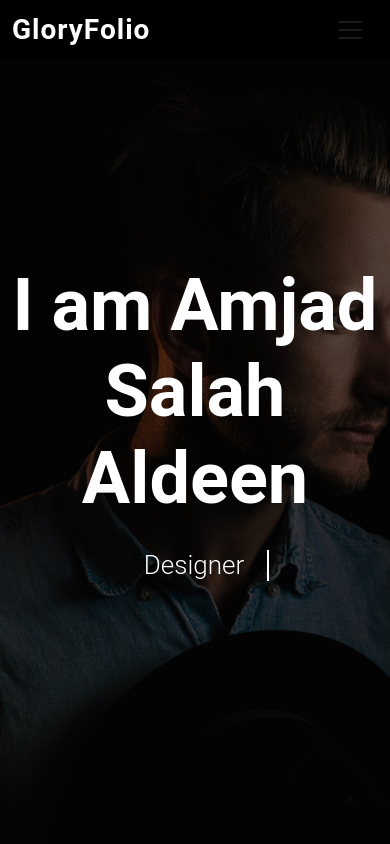
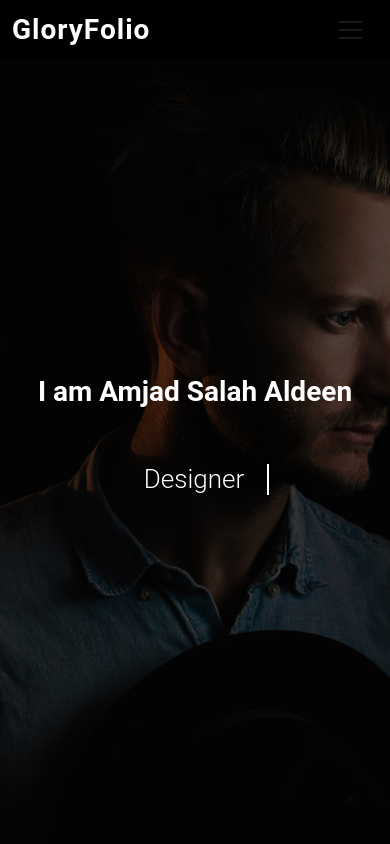
Before and after one commit to amjadglory/DevFolio-Route-assignment, a plain HTML site: page index.html in a window 390 px wide. Shown: the top 844 px of the page. Drawn offline with nearby package versions, Linux system fonts and the light colour scheme; a web font is replaced by a local one.

Commit message:
fix the h1 size in responsive

```diff
--- a/css/media.css
+++ b/css/media.css
@@ -1,3 +1,5 @@
-@media screen  {
-
+@media screen and (max-width: 700px) {
+    #home h1{
+        font-size: 28px;
+    }
 }
```
Also changed, not shown: index.html (+4 -4 lines).
